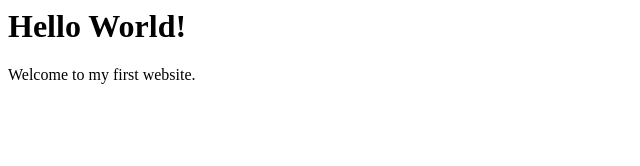
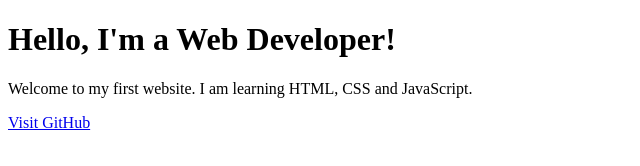
Before and after one commit to tinkutales05/my-first-website, a plain HTML site: page index.html in a window 1280 px wide. Shown: the whole page, without its empty margins (0-640 px from the left). Drawn offline with Linux system fonts and the light colour scheme.

Commit message:
Update index.html

```diff
--- a/index.html
+++ b/index.html
@@ -1,9 +1,27 @@
-<html>
+<!DOCTYPE html>
+<html lang="en">
 <head>
+  <meta charset="UTF-8">
+  <meta name="viewport"
+        content="width=device-width, initial-scale=1.0">
   <title>My First Website</title>
+
+  <link rel="stylesheet" href="style.css">
 </head>
+
 <body>
-  <h1>Hello World!</h1>
-  <p>Welcome to my first website.</p>
+
+  <div class="container">
+    <h1>Hello, I'm a Web Developer!</h1>
+
+    <p>
+      Welcome to my first website.
+      I am learning HTML, CSS and JavaScript.
+    </p>
+
+    <a href="https://github.com"
+       class="btn">Visit GitHub</a>
+  </div>
+
 </body>
 </html>
```
